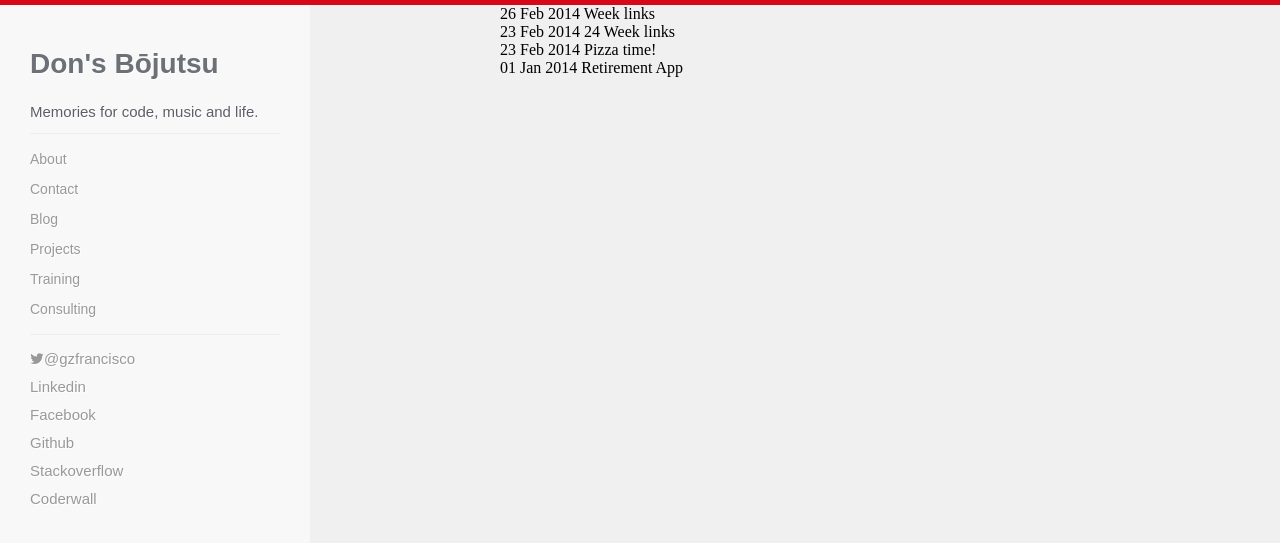
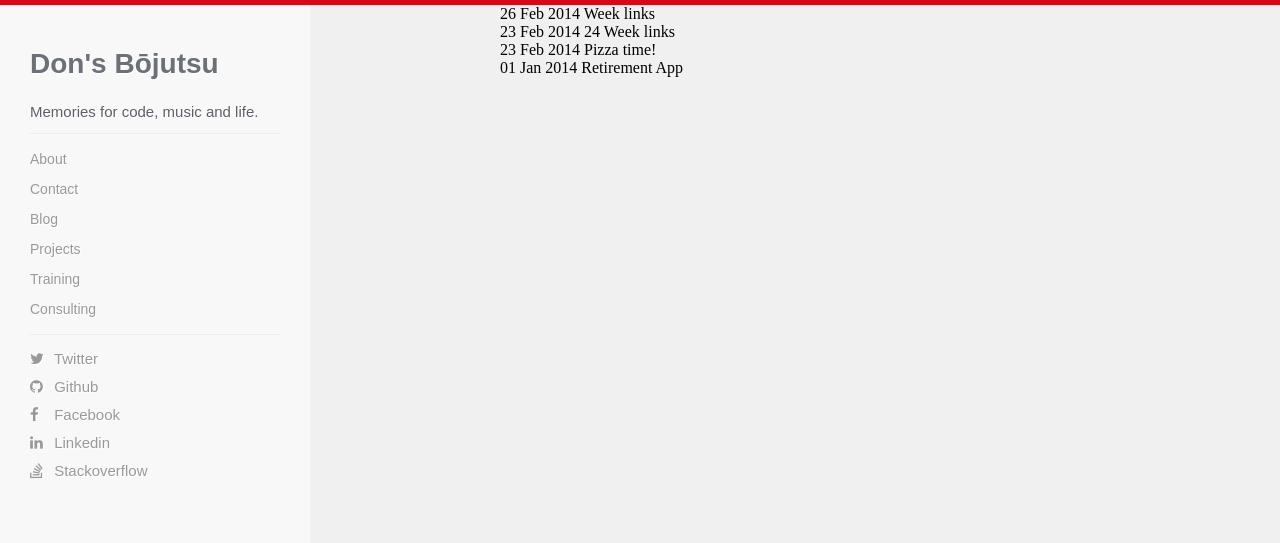
Before and after one commit to gzfrancisco/gzfrancisco.github.io, a Jekyll site: the page built from index.html, in a window 1280 px wide and 900 px high. Shown: the top 543 px of the window. Built offline with Jekyll 4.4.1, drawn with Linux system fonts in a browser that asks for light colours; nearby versions of some CDN libraries; Markdown is read by kramdown in place of the engine named in the settings.

Commit message:
Almost finish sidebar

```diff
--- a/_includes/social.html
+++ b/_includes/social.html
@@ -1,8 +1,7 @@
 <ul>
-  <li><a href="https://twitter.com/gzfrancisco"><i class="fa fa-twitter"></i>@gzfrancisco</a></li>
-  <li>Linkedin</li>
-  <li>Facebook</li>
-  <li>Github</li>
-  <li>Stackoverflow</li>
-  <li>Coderwall</li>
+  <li><a href="https://twitter.com/gzfrancisco"><i class="fa fa-twitter"></i> Twitter</a></li>
+  <li><a href="https://github.com/gzfrancisco"><i class="fa fa-github"></i> Github</a></li>
+  <li><a href="https://facebook.com/gzfrancisco"><i class="fa fa-facebook"></i> Facebook</a></li>
+  <li><a href=""><i class="fa fa-linkedin"></i> Linkedin</a></li>
+  <li><a href=""><i class="fa fa-stack-overflow"></i> Stackoverflow</a></li>
 </ul>
--- a/css/_sass/main.sass
+++ b/css/_sass/main.sass
@@ -52,6 +52,8 @@ html
         font-size: 15px
         line-height: 28px
         word-spacing: 10px
+        li a i
+          width: 10px
     section
       background-color: #F0F0F0
       width: 100%
--- a/css/main.css
+++ b/css/main.css
@@ -53,6 +53,8 @@ html {
         font-size: 15px;
         line-height: 28px;
         word-spacing: 10px; }
+        html body aside ul li a i {
+          width: 10px; }
     html body section {
       background-color: #f0f0f0;
       width: 100%;
```
Also changed, not shown: README.md, 1 other file.
